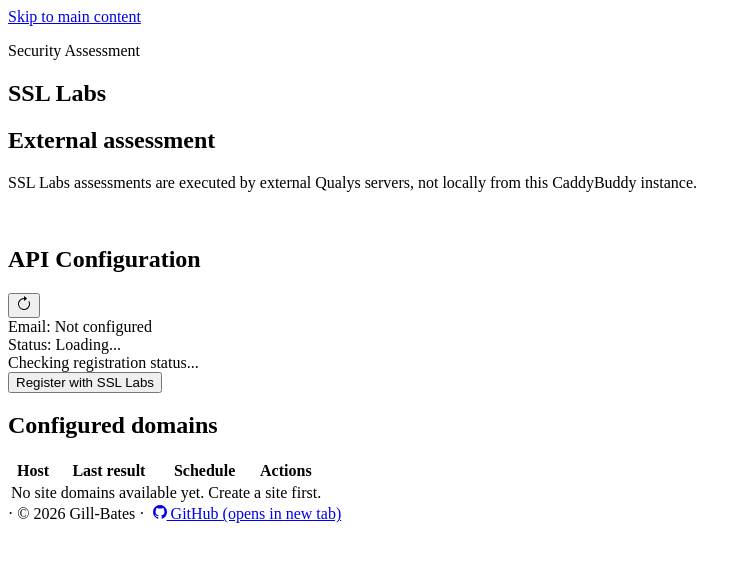
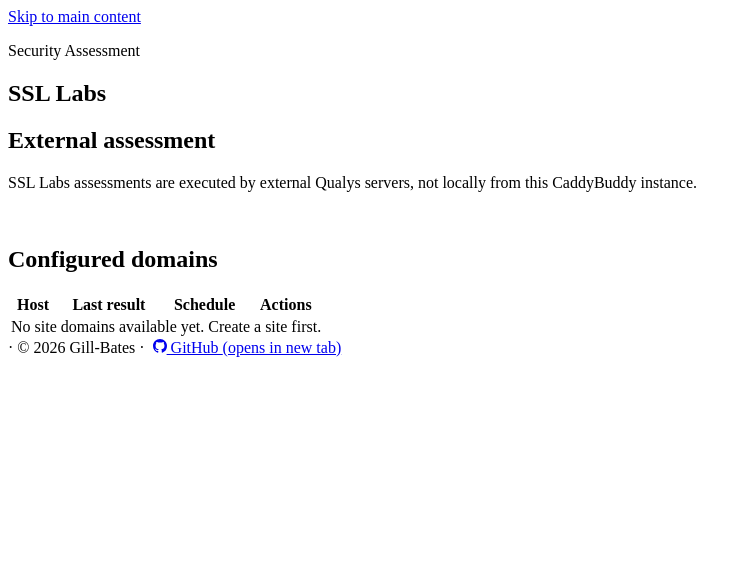
Before and after one commit to Gill-Bates/caddybuddy, a Python web app: template app/templates/ssllabs.html in a window 1280 px wide. Shown: the top 562 px of the page, without its empty margins (0-751 px from the left). Run offline with Jinja, Linux system fonts and the light colour scheme; the template is opened without the code that fills it, so the values that code supplies are empty; some libraries are stand-ins or nearby versions.

Commit message:
feat: implement schema migration for app_settings and remove API email configuration from SSL Labs UI

```diff
--- a/app/routers/ui/ssllabs.py
+++ b/app/routers/ui/ssllabs.py
@@ -85,7 +85,6 @@ async def ssllabs_page(
 
     context = {
         "page_title": "SSL Labs",
-        "ssllabs_masked_email": ssllabs_service.masked_email(),
         "rows": rows,
     }
     return render_template(request, "ssllabs.html", current_user=current_user, context=context)
--- a/app/templates/ssllabs.html
+++ b/app/templates/ssllabs.html
@@ -28,52 +28,6 @@
                     <div class="ssllabs-callout__brand" aria-hidden="true">
                         <img src="{{ request.app.url_path_for('static', path='img/qualys-ssl-labs-logo.png') }}" alt=""
                             class="ssllabs-callout__logo">
-                    </div>
-                </div>
-            </div>
-
-            <!-- API Email Configuration Tile -->
-            <div class="panel-card mb-4" id="ssllabs-api-config">
-                <div class="panel-card__header d-flex justify-content-between align-items-center">
-                    <h2 class="h5 mb-0">API Configuration</h2>
-                    <button type="button" class="btn btn-sm btn-outline-secondary" id="ssllabs-refresh-status"
-                        title="Refresh status">
-                        <svg xmlns="http://www.w3.org/2000/svg" width="16" height="16" fill="currentColor"
-                            viewBox="0 0 16 16" aria-hidden="true">
-                            <path fill-rule="evenodd"
-                                d="M8 3a5 5 0 1 0 4.546 2.914.5.5 0 0 1 .908-.417A6 6 0 1 1 8 2v1z" />
-                            <path
-                                d="M8 4.466V.534a.25.25 0 0 1 .41-.192l2.36 1.966c.12.1.12.284 0 .384L8.41 4.658A.25.25 0 0 1 8 4.466z" />
-                        </svg>
-                    </button>
-                </div>
-                <div class="panel-card__body">
-                    <div class="row align-items-center">
-                        <div class="col-md-8">
-                            <div class="mb-2">
-                                <span class="text-body-secondary">Email:</span>
-                                <span id="ssllabs-email" class="fw-semibold ms-2">
-                                    {% if ssllabs_masked_email %}{{ ssllabs_masked_email }}{% else %}<span
-                                        class="text-warning">Not configured</span>{% endif %}
-                                </span>
-                            </div>
-                            <div>
-                                <span class="text-body-secondary">Status:</span>
-                                <span id="ssllabs-status" class="ms-2">
-                                    <span class="spinner-border spinner-border-sm text-secondary" role="status">
-                                        <span class="visually-hidden">Loading...</span>
-                                    </span>
-                                </span>
-                            </div>
-                            <div class="small text-body-secondary mt-2" id="ssllabs-status-hint">
-                                Checking registration status...
-                            </div>
-                        </div>
-                        <div class="col-md-4 text-md-end mt-3 mt-md-0">
-                            <button type="button" class="btn btn-primary d-none" id="ssllabs-register-btn">
-                                Register with SSL Labs
-                            </button>
-                        </div>
                     </div>
                 </div>
             </div>
```
Also changed, not shown: app/database/session.py (+22 -0 lines), tests/test_database_session.py (+41 -0 lines), 1 other file.
